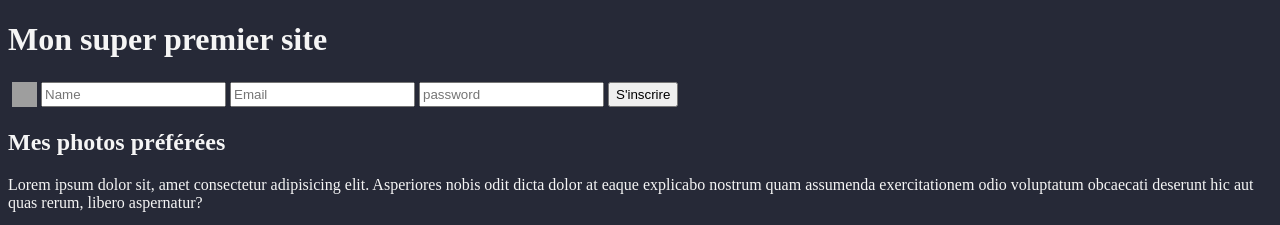
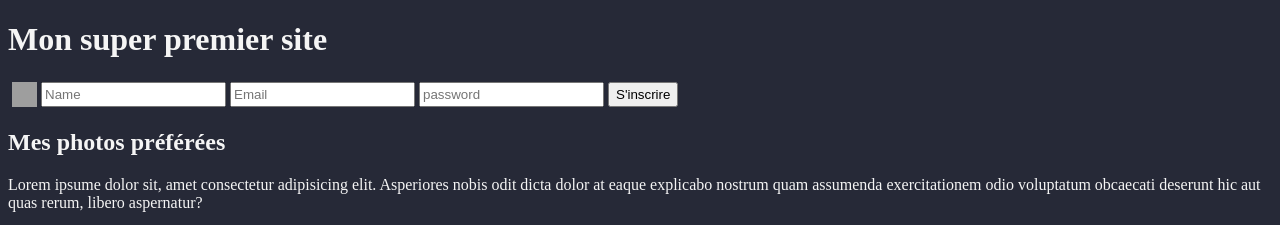
Before and after one commit to Tom-Po/k-training, a website built with Vite: page index.html in a window 1280 px wide. Shown: the top 225 px of the page. Built offline with nearby package versions, Linux system fonts and the light colour scheme; grey boxes are pictures that could not be loaded.

Commit message:
correction faute d'orthographe

```diff
--- a/index.html
+++ b/index.html
@@ -21,7 +21,7 @@
   </form>
 
   <h2>Mes photos préférées</h2>
-  <p>Lorem ipsum dolor sit, amet consectetur adipisicing elit. Asperiores nobis odit dicta dolor at eaque explicabo
+  <p>Lorem ipsume dolor sit, amet consectetur adipisicing elit. Asperiores nobis odit dicta dolor at eaque explicabo
     nostrum quam assumenda exercitationem odio voluptatum obcaecati deserunt hic aut quas rerum, libero aspernatur?</p>
   <div class="image-group">
     <img
```
